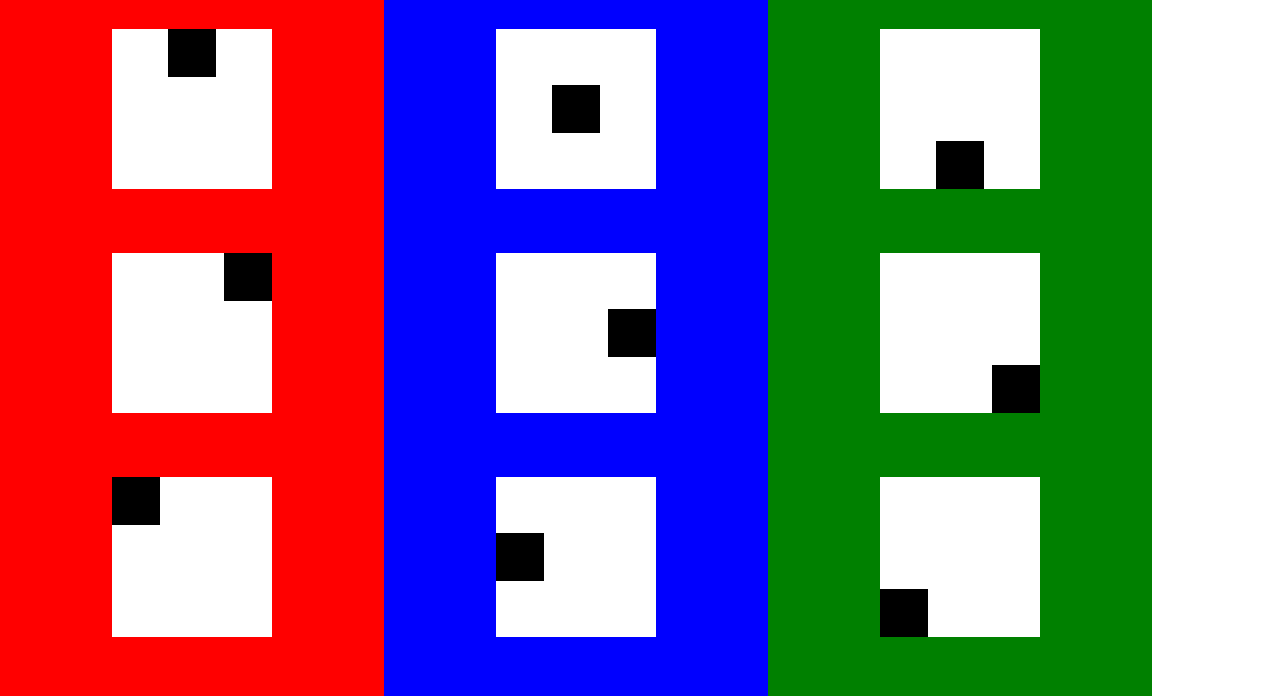
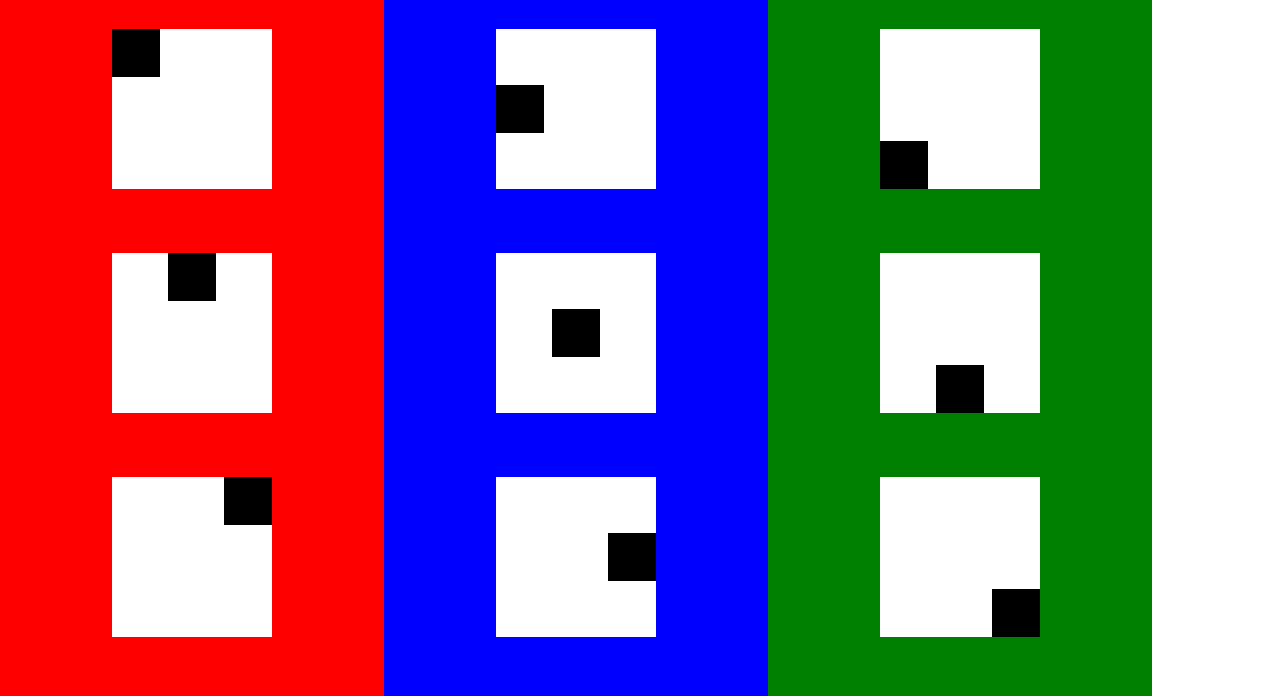
Before and after one commit to geekwise-gabe-napoles/geekwise-flexbox-nesting, a plain HTML site: page index.html in a window 1280 px wide. Shown: the part 104-800 px from the top of the page. Drawn offline with Linux system fonts and the light colour scheme.

Commit message:
changed files before switching branches

```diff
--- a/css/style.css
+++ b/css/style.css
@@ -92,26 +92,26 @@ div{
     background-color:black;
 }
 
-.container1 > div:nth-child(2){
+.container1 > div:nth-child(3){
     justify-content:center;
 }
 
-.container1 > div:nth-child(3){
+.container1 > div:nth-child(4){
     justify-content:flex-end;
 }
 
-.container2 > div:nth-child(2){
+.container2 > div:nth-child(3){
     justify-content:center;
 }
 
-.container2 > div:nth-child(3){
+.container2 > div:nth-child(4){
     justify-content:flex-end;
 }
 
-.container3 > div:nth-child(2){
+.container3 > div:nth-child(3){
     justify-content:center;
 }
 
-.container3 > div:nth-child(3){
+.container3 > div:nth-child(4){
     justify-content:flex-end;
 }
```
